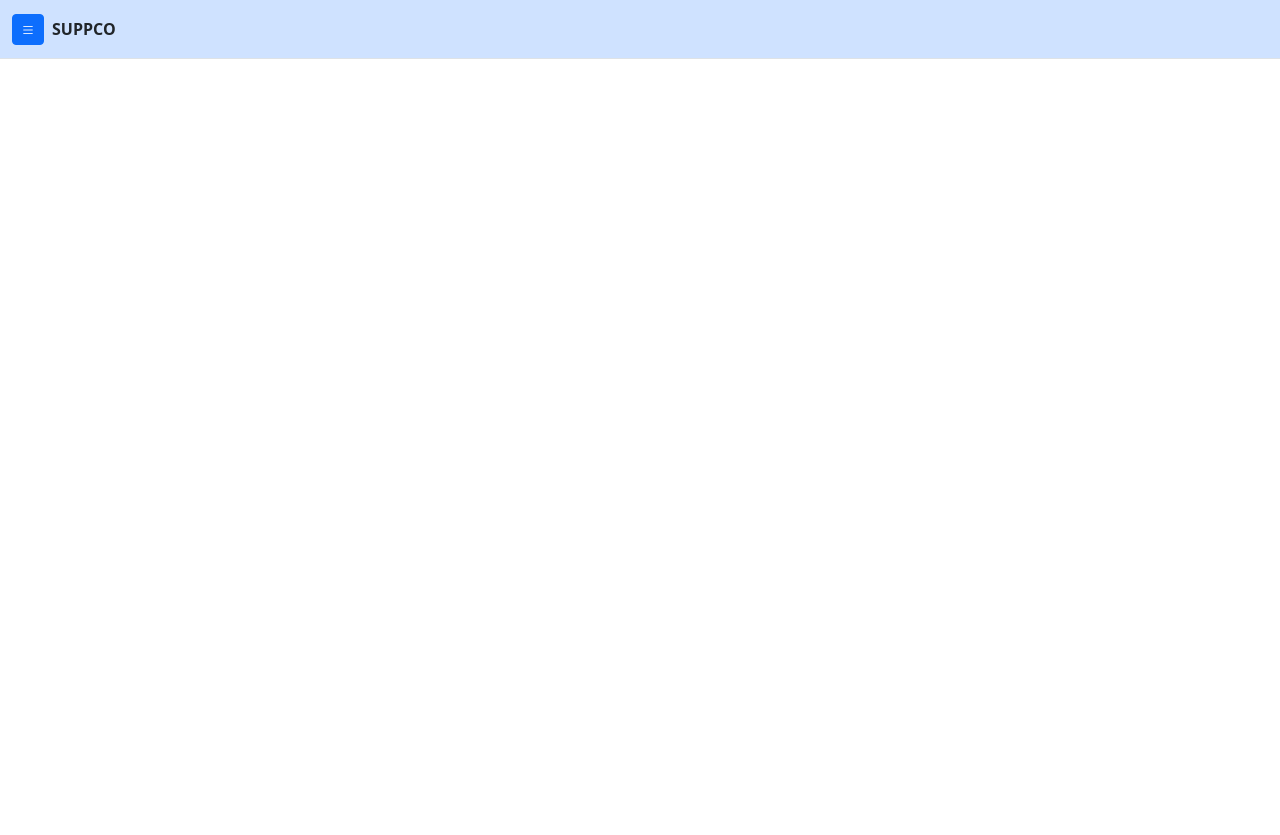
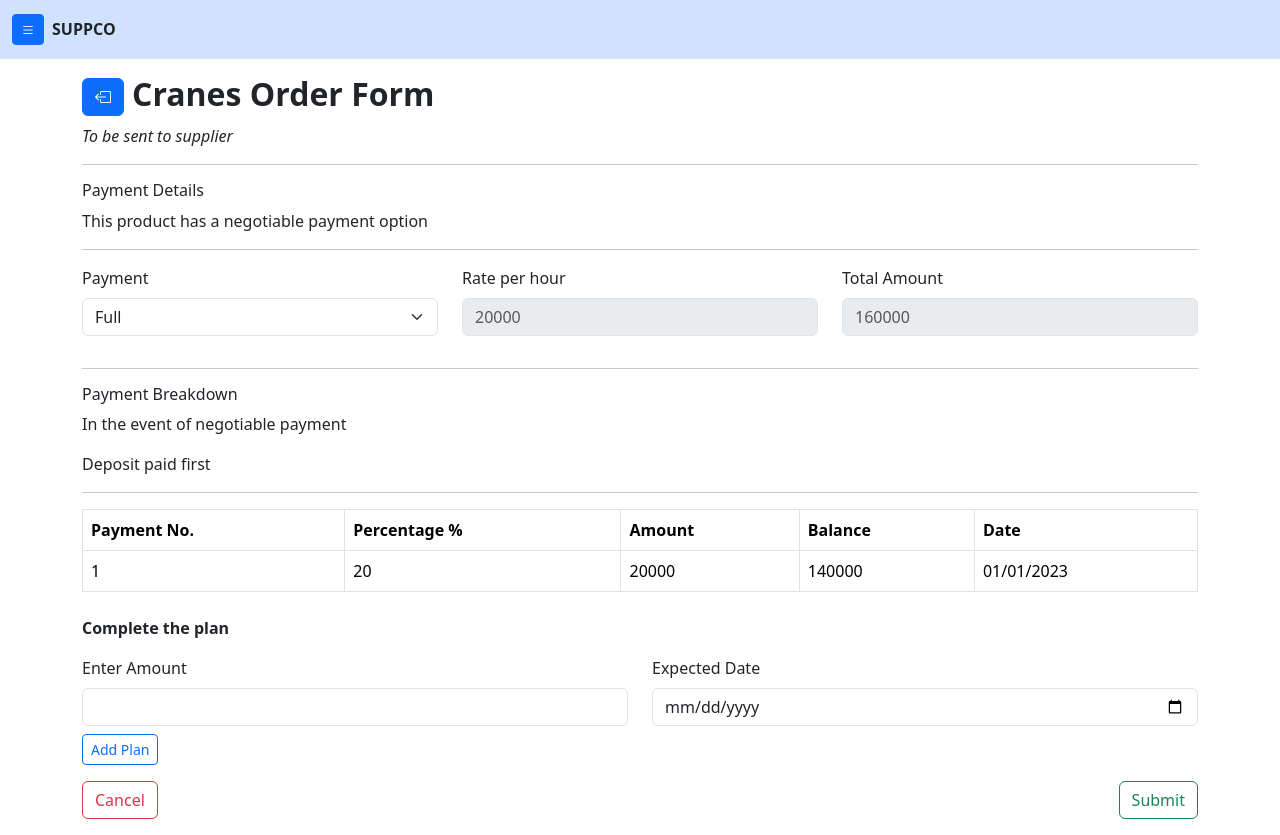
Before and after one commit to dalienst/suppco-contractor, a React (Create React App) app: page /order-form/1/builders-plant in a window 1280 px wide. Before the commit this address had no page. Before the commit the page ends 800 px from the top, so only its background shows below. Built offline with nearby package versions, Linux system fonts and the light colour scheme.

Commit message:
complete ordering process

```diff
--- a/src/constants/Routes.jsx
+++ b/src/constants/Routes.jsx
@@ -29,6 +29,9 @@ const ShellEquipment = React.lazy(() => import("../pages/ShellEquipment"));
 const OrderAggregate = React.lazy(() => import("../pages/OrderAggregate"));
 const BuildersPlantOrder = React.lazy(() =>
   import("../pages/BuildersPlantOrder")
+);
+const BuildersPlantOrderForm = React.lazy(() =>
+  import("../pages/BuildersPlantOrderForm")
 );
 
 function BaseRouter() {
@@ -94,6 +97,10 @@ function BaseRouter() {
             path="/builders-plant/:plantId/order"
             element={<BuildersPlantOrder />}
           />
+          <Route
+            path="/order-form/:plantId/builders-plant"
+            element={<BuildersPlantOrderForm />}
+          />
         </Routes>
       </Suspense>
     </Router>
--- a/src/pages/AggregateOrderForm.jsx
+++ b/src/pages/AggregateOrderForm.jsx
@@ -4,6 +4,7 @@ import { shell } from "../data/inventory/shellEquipmentData";
 import { employees } from "../data/EmployeeData";
 import { siteData } from "../data/SiteData";
 import Modal from "react-bootstrap/Modal";
+import { publicLinks } from "../constants/links";
 
 function AggregateOrderForm() {
   const [show, setShow] = useState(false);
@@ -187,9 +188,17 @@ function AggregateOrderForm() {
                       <div className="modal-body">
                         <p>
                           Order for {selectedItem?.item} has successfully been
-                          placed. You will be notified once the supplier
-                          accepts the order.
+                          placed. You will be notified once the supplier accepts
+                          the order.
                         </p>
+                      </div>
+                      <div className="modal-footer">
+                        <Link
+                          to={publicLinks.ShellEquipment}
+                          className="btn btn-sm btn-outline-success"
+                        >
+                          Builders Plant
+                        </Link>
                       </div>
                     </Modal>
                   </div>
--- /dev/null
+++ b/src/pages/BuildersPlantOrderForm.jsx
@@ -0,0 +1,193 @@
+import React, { useState } from "react";
+import { Link, useParams } from "react-router-dom";
+import { buildersPlant } from "../data/inventory/buidersPlant";
+import Modal from "react-bootstrap/Modal";
+import { publicLinks } from "../constants/links";
+
+function BuildersPlantOrderForm() {
+  const { plantId } = useParams();
+  const selectedPlantId = parseInt(plantId);
+
+  // Find the item with the selectedPlantId
+  const selectedPlant = buildersPlant.find(
+    (item) => item.id === selectedPlantId
+  );
+
+  const [show, setShow] = useState(false);
+
+  const handleClose = () => setShow(false);
+  const handleShow = () => setShow(true);
+
+  return (
+    <>
+      <div className="container">
+        <section>
+          <h2 className="fw-bold ">
+            <span>
+              <Link
+                className="btn btn-primary me-2"
+                to={`/builders-plant/${plantId}/order`}
+              >
+                <i className="bi bi-box-arrow-left"></i>
+              </Link>
+            </span>
+            {selectedPlant?.title} Order Form
+          </h2>
+          <p className="fst-italic">To be sent to supplier</p>
+          <hr />
+        </section>
+
+        <section>
+          <form>
+            <h6>Payment Details</h6>
+            <p>This product has a negotiable payment option</p>
+            <hr />
+            <div className="row">
+              <div className="col-md-4 col-sm-12">
+                <div className="mb-3">
+                  <label htmlFor="payment" className="form-label">
+                    Payment
+                  </label>
+                  <select name="payment" id="payment" className="form-select">
+                    <option value="full">Full</option>
+                    <option value="partial">Negotiable</option>
+                  </select>
+                </div>
+              </div>
+              <div className="col-md-4 col-sm-12">
+                <div className="mb-3">
+                  <label htmlFor="payment" className="form-label">
+                    Rate per hour
+                  </label>
+                  <input
+                    type="number"
+                    name="rate"
+                    className="form-control"
+                    placeholder={selectedPlant.ratePerHour}
+                    disabled
+                  />
+                </div>
+              </div>
+
+              <div className="col-md-4 col-sm-12">
+                <div className="mb-3">
+                  <label htmlFor="payment" className="form-label">
+                    Total Amount
+                  </label>
+                  <input
+                    type="number"
+                    name="rate"
+                    className="form-control"
+                    placeholder={selectedPlant.ratePerHour * 8}
+                    disabled
+                  />
+                </div>
+              </div>
+            </div>
+
+            <hr />
+
+            <h6>Payment Breakdown</h6>
+            <p>In the event of negotiable payment</p>
+            <p>Deposit paid first</p>
+            <hr />
+            <div className="table-responsive">
+              <table className="table table-bordered">
+                <thead>
+                  <tr>
+                    <th>Payment No.</th>
+                    <th>Percentage %</th>
+                    <th>Amount</th>
+                    <th>Balance</th>
+                    <th>Date</th>
+                  </tr>
+                </thead>
+                <tbody>
+                  <tr>
+                    <td>1</td>
+                    <td>20</td>
+                    <td>20000</td>
+                    <td>140000</td>
+                    <td>01/01/2023</td>
+                  </tr>
+                </tbody>
+              </table>
+            </div>
+            <div className="mt-2">
+              <p className="fw-semibold">Complete the plan</p>
+              <form>
+                <div className="mb-3">
+                  <div className="row">
+                    <div className="col-md-6 col-sm-12 mb-2">
+                      <label htmlFor="amount" className="form-label">
+                        Enter Amount
+                      </label>
+                      <input type="number" className="form-control" />
+                    </div>
+                    <div className="col-md-6 col-sm-12 mb-2">
+                      <label htmlFor="amount" className="form-label">
+                        Expected Date
+                      </label>
+                      <input type="date" className="form-control" />
+                    </div>
+                  </div>
+                  <button className="btn btn-sm btn-outline-primary">
+                    Add Plan
+                  </button>
+                </div>
+              </form>
+            </div>
+            <div className="mb-3">
+              <div className="d-flex align-content-center justify-content-between mb-3">
+                <div>
+                  <Link
+                    to={`/builders-plant/${plantId}/order`}
+                    className="btn btn-outline-danger"
+                  >
+                    Cancel
+                  </Link>
+                </div>
+                <div>
+                  <Link
+                    onClick={handleShow}
+                    className="btn btn-outline-success"
+                  >
+                    Submit
+                  </Link>
+
+                  <Modal show={show} onHide={handleClose}>
+                    <div className="modal-header">
+                      <h5 className="modal-title">Notification</h5>
+                      <button
+                        className="btn-close"
+                        type="button"
+                        onClick={handleClose}
+                      ></button>
+                    </div>
+                    <div className="modal-body">
+                      <p>
+                        Order for {selectedPlant?.title} has successfully been
+                        placed. You will be notified once the supplier accepts
+                        the order.
+                      </p>
+                    </div>
+                    <div className="modal-footer">
+                      <Link
+                        to={publicLinks.BuildersPlant}
+                        className="btn btn-sm btn-outline-success"
+                      >
+                        Builders Plant
+                      </Link>
+                    </div>
+                  </Modal>
+                </div>
+              </div>
+            </div>
+          </form>
+        </section>
+      </div>
+    </>
+  );
+}
+
+export default BuildersPlantOrderForm;
```
